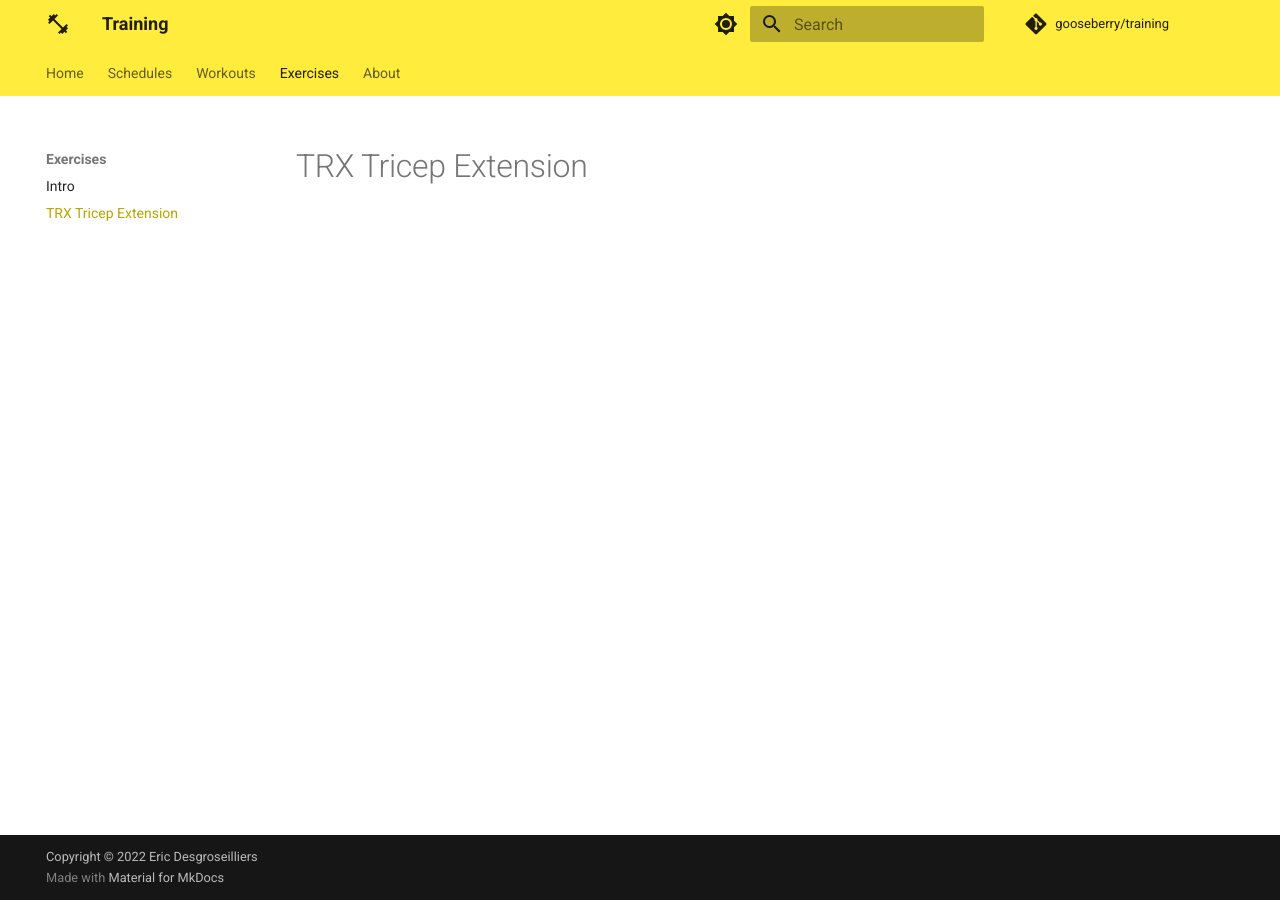
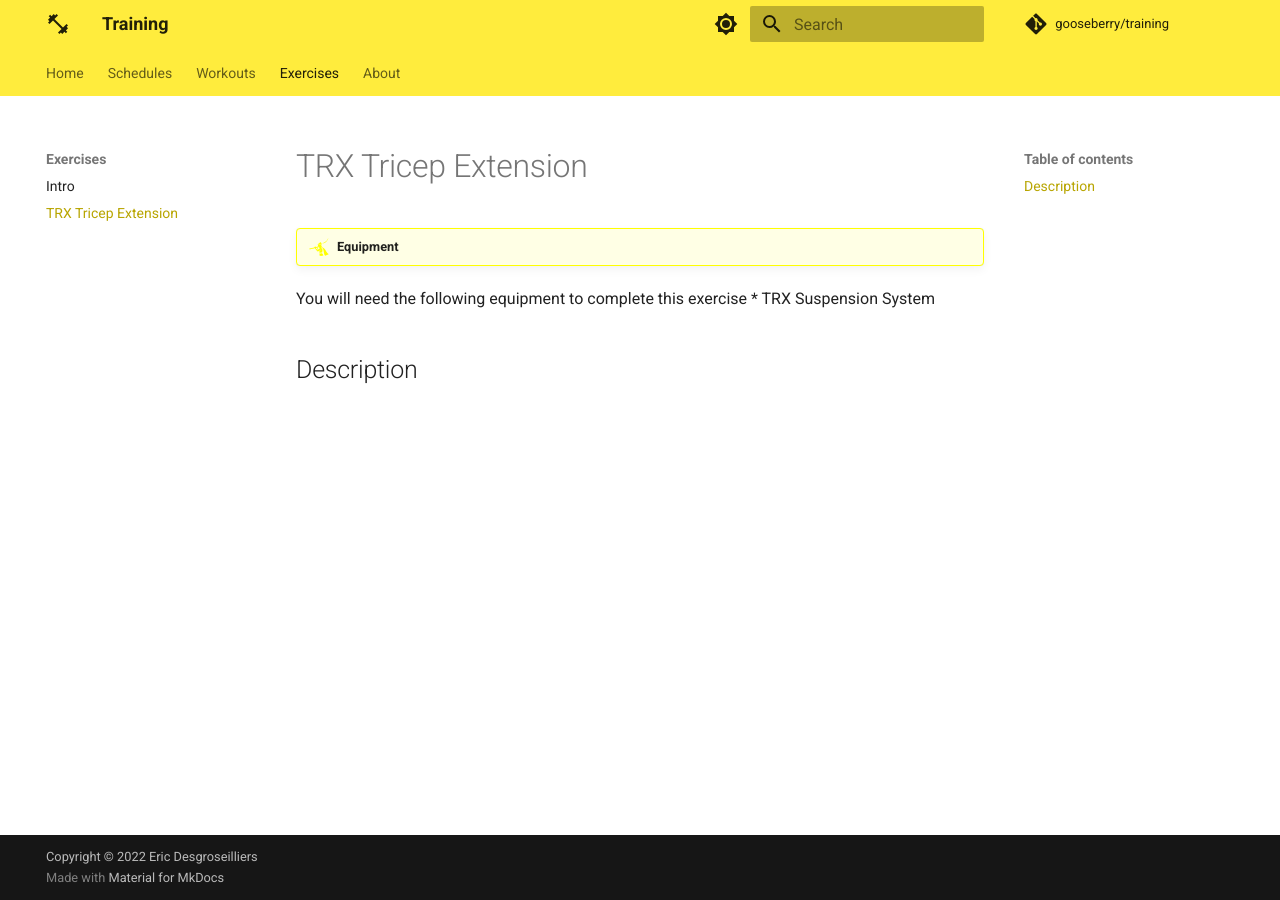
Before and after one commit to gooseberry/training, an MkDocs documentation site: the page built from docs/exercises/trx-tricep-extension.md, in a window 1280 px wide. Built offline with MkDocs 1.6.1 and Material for MkDocs 9.7.7, drawn with Linux system fonts in a browser that asks for light colours; comment, search, counter and statistics services are not loaded.

Commit message:
Update trx-tricep-extension.md

```diff
--- a/docs/exercises/trx-tricep-extension.md
+++ b/docs/exercises/trx-tricep-extension.md
@@ -1 +1,8 @@
 # TRX Tricep Extension
+
+!!! dumbell "Equipment"
+
+You will need the following equipment to complete this exercise
+* TRX Suspension System
+
+## Description
```
